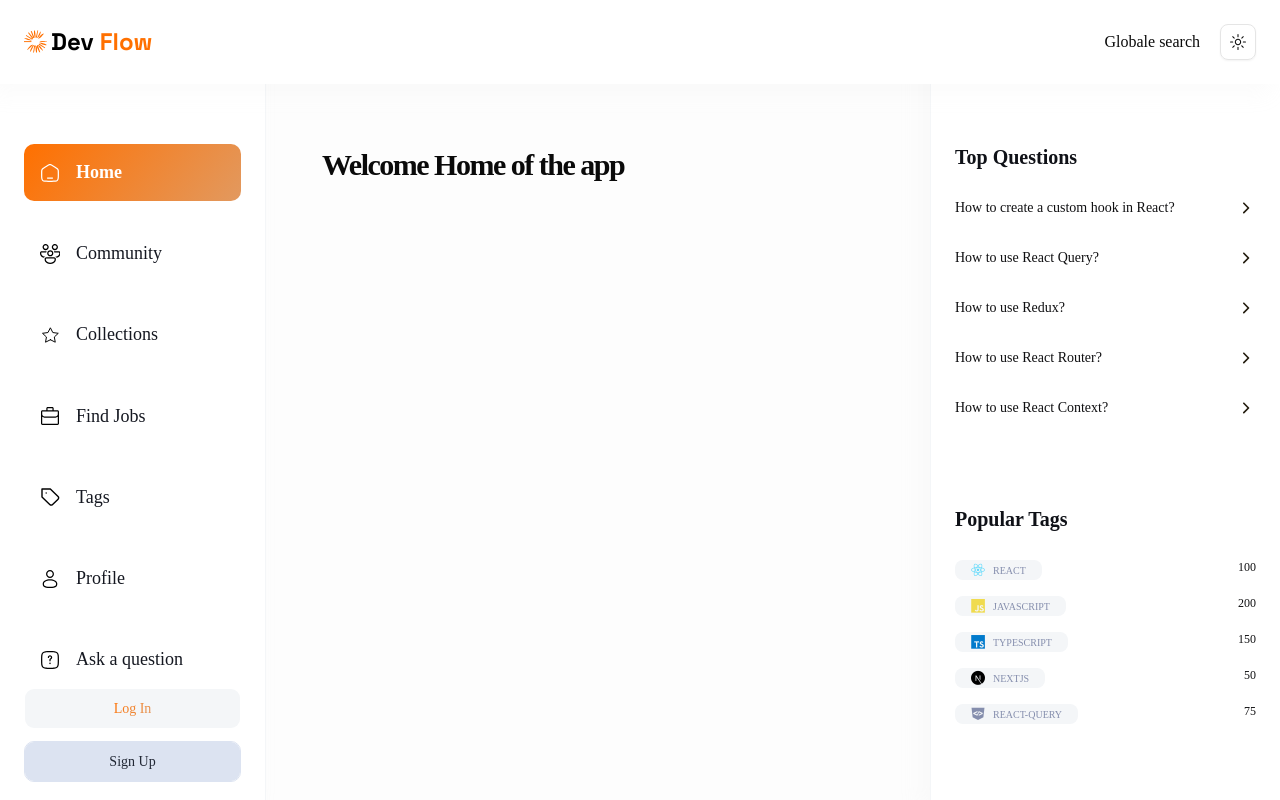
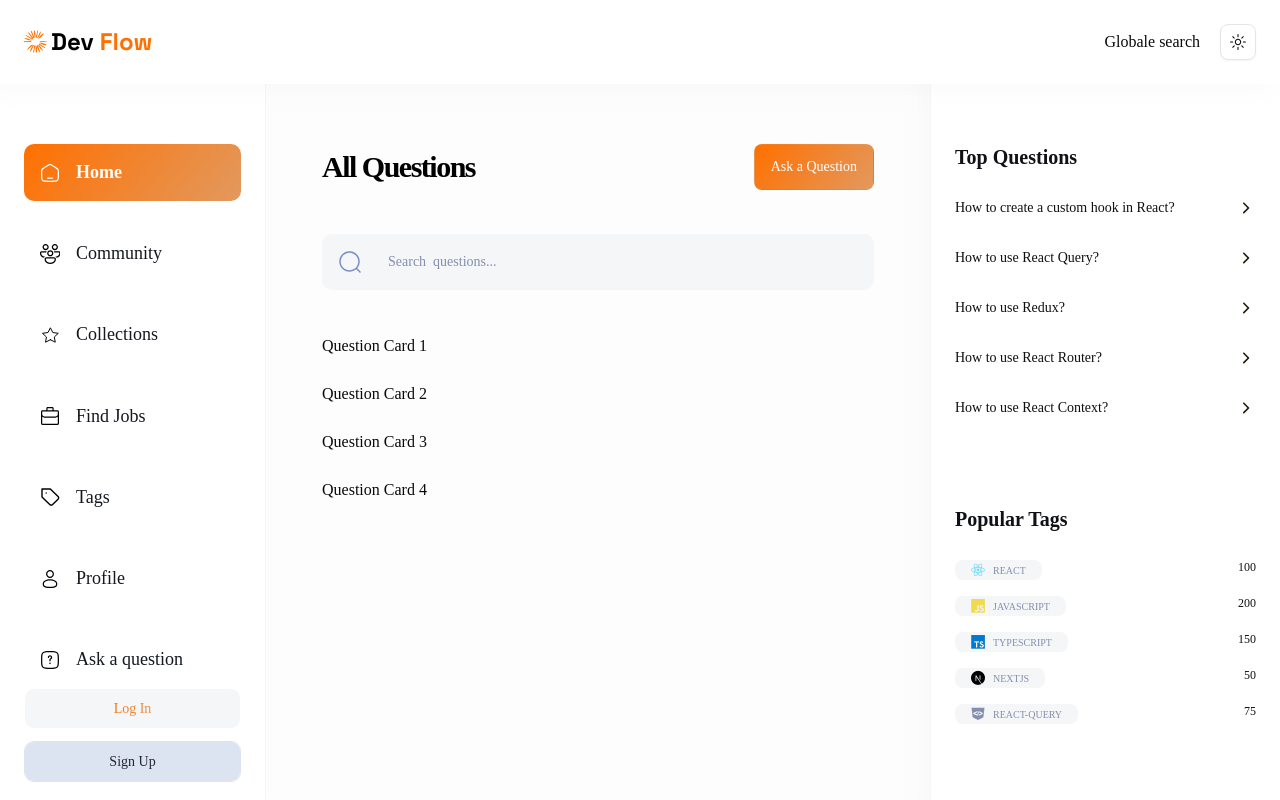
Before and after one commit to AhmedNagii/Next_JS_App, a Next.js app: page / in a window 1280 px wide. Built offline with nearby package versions, Linux system fonts and the light colour scheme; no server answers.

Commit message:
implement local search bar

```diff
--- a/app/(root)/page.tsx
+++ b/app/(root)/page.tsx
@@ -1,15 +1,38 @@
 import { auth } from "@/auth";
-
-
+import LocalSearch from "@/components/search/LocalSearch";
+import { Button } from "@/components/ui/button";
+import ROUTES from "@/constants/routes";
+import Link from "next/link";
 
 const Home = async () => {
-    const session = await auth();
-    console.log("session", session);
-    return (
-      <>
-        <div className='h1-bold' >Welcome Home of the app</div>
+  const session = await auth();
 
-      </>
-    )
-}
-export default Home
+  console.log(session);
+  return (
+    <>
+      <section className="flex w-full flex-col-reverse justify-between gap-4 sm:flex-row sm:items-center">
+        <h1 className="h1-bold text-dark100_light900">All Questions</h1>
+
+        <Button className="primary-gradient text-light-900! min-h-11.5 px-4 py-3" asChild>
+          <Link href={ROUTES.ASK_QUESTION}>Ask a Question</Link>
+        </Button>
+      </section>
+          <section className="mt-11">
+        <LocalSearch
+          route={ROUTES.HOME}
+          imgSrc="/icons/search.svg"
+          placeholder="Search  questions..."
+        />
+      </section>
+
+      <div className="mt-11 flex w-full flex-col gap-6">
+        <p>Question Card 1</p>
+        <p>Question Card 2</p>
+        <p>Question Card 3</p>
+        <p>Question Card 4</p>
+      </div>
+    </>
+  );
+};
+
+export default Home;
--- /dev/null
+++ b/components/search/LocalSearch.tsx
@@ -0,0 +1,72 @@
+"use client";
+
+import Image from "next/image";
+import { Input } from "../ui/input";
+import { usePathname, useRouter, useSearchParams } from "next/navigation";
+import { useEffect, useState, useRef } from "react";
+import { formUrlQuery, removeKeysFromUrlQuery } from "@/lib/url";
+
+interface Props {
+  route: string;
+  imgSrc: string;
+  placeholder: string;
+  otherClasses?: string;
+}
+
+const LocalSearch = ({ route, imgSrc, placeholder, otherClasses }: Props) => {
+  const pathname = usePathname();
+  const router = useRouter();
+  const searchParams = useSearchParams();
+  const query = searchParams.get("query") || "";
+
+  const [searchQuery, setSearchQuery] = useState(query);
+  const previousSearchRef = useRef(searchQuery);
+
+  useEffect(() => {
+    // Only trigger if search actually changed
+    if (previousSearchRef.current === searchQuery) return;
+
+    previousSearchRef.current = searchQuery;
+
+    const delayDebounceFn = setTimeout(() => {
+      if (searchQuery) {
+        const newUrl = formUrlQuery({
+          params: searchParams.toString(),
+          key: "query",
+          value: searchQuery,
+        });
+
+        router.push(newUrl, { scroll: false });
+      } else {
+        if (pathname === route) {
+          const newUrl = removeKeysFromUrlQuery({
+            params: searchParams.toString(),
+            keysToRemove: ["query"],
+          });
+
+          router.push(newUrl, { scroll: false });
+        }
+      }
+    }, 300);
+
+    return () => clearTimeout(delayDebounceFn);
+  }, [searchQuery, route, pathname, router, searchParams]);
+
+  return (
+    <div
+      className={`background-light800_darkgradient flex min-h-14 grow items-center gap-4 rounded-[10px] px-4 ${otherClasses}`}
+    >
+      <Image src={imgSrc} width={24} height={24} alt="Search" className="cursor-pointer" />
+
+      <Input
+        type="text"
+        placeholder={placeholder}
+        value={searchQuery}
+        onChange={(e) => setSearchQuery(e.target.value)}
+        className="paragraph-regular no-focus placeholder text-dark400_light700 border-none shadow-none outline-none"
+      />
+    </div>
+  );
+};
+
+export default LocalSearch;
--- a/constants/routes.ts
+++ b/constants/routes.ts
@@ -1,7 +1,8 @@
 const ROUTES = {
   HOME: "/",
   SIGN_IN: "/sign-in",
-  SIGN_UP: "/sign-up",
+    SIGN_UP: "/sign-up",
+  ASK_QUESTION: "/ask-question",
   PROFILE: (id: string) => `/profile/${id}`,
   TAGS: (id: string) => `/tags/${id}`,
 };
--- /dev/null
+++ b/lib/url.ts
@@ -0,0 +1,39 @@
+import qs from "query-string";
+
+interface UrlQueryParams {
+  params: string;
+  key: string;
+  value: string;
+}
+
+interface RemoveUrlQueryParams {
+  params: string;
+  keysToRemove: string[];
+}
+
+export const formUrlQuery = ({ params, key, value }: UrlQueryParams) => {
+  const queryString = qs.parse(params);
+
+  queryString[key] = value;
+
+  return qs.stringifyUrl({
+    url: window.location.pathname,
+    query: queryString,
+  });
+};
+
+export const removeKeysFromUrlQuery = ({ params, keysToRemove }: RemoveUrlQueryParams) => {
+  const queryString = qs.parse(params);
+
+  keysToRemove.forEach((key) => {
+    delete queryString[key];
+  });
+
+  return qs.stringifyUrl(
+    {
+      url: window.location.pathname,
+      query: queryString,
+    },
+    { skipNull: true }
+  );
+};
--- a/package.json
+++ b/package.json
@@ -19,6 +19,7 @@
     "next": "16.4.2",
     "next-auth": "^5.0.0-beta.32",
     "next-themes": "^0.4.6",
+    "query-string": "^10.0.0",
     "radix-ui": "^1.8.1",
     "react": "19.3.0",
     "react-dom": "19.3.0",
```
Also changed, not shown: 1 other file (tests, documents, lock files or other folders).
